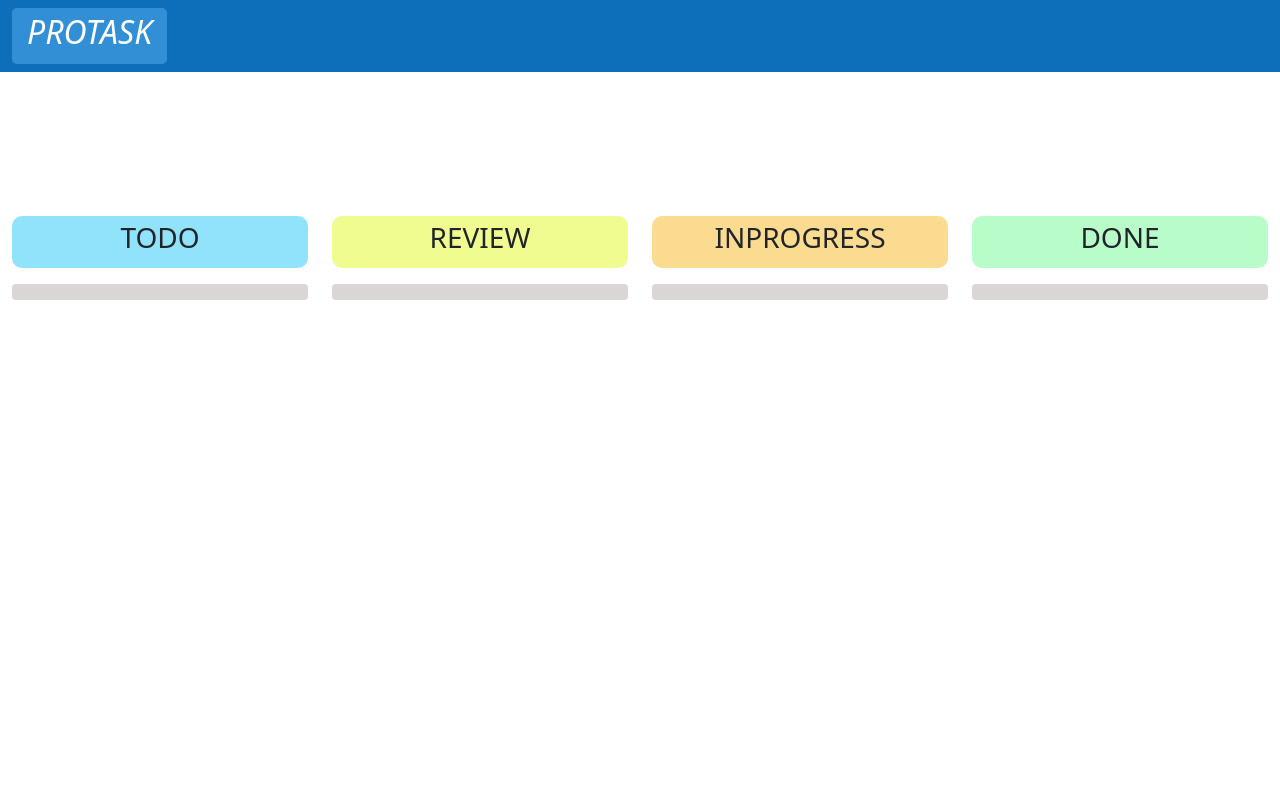
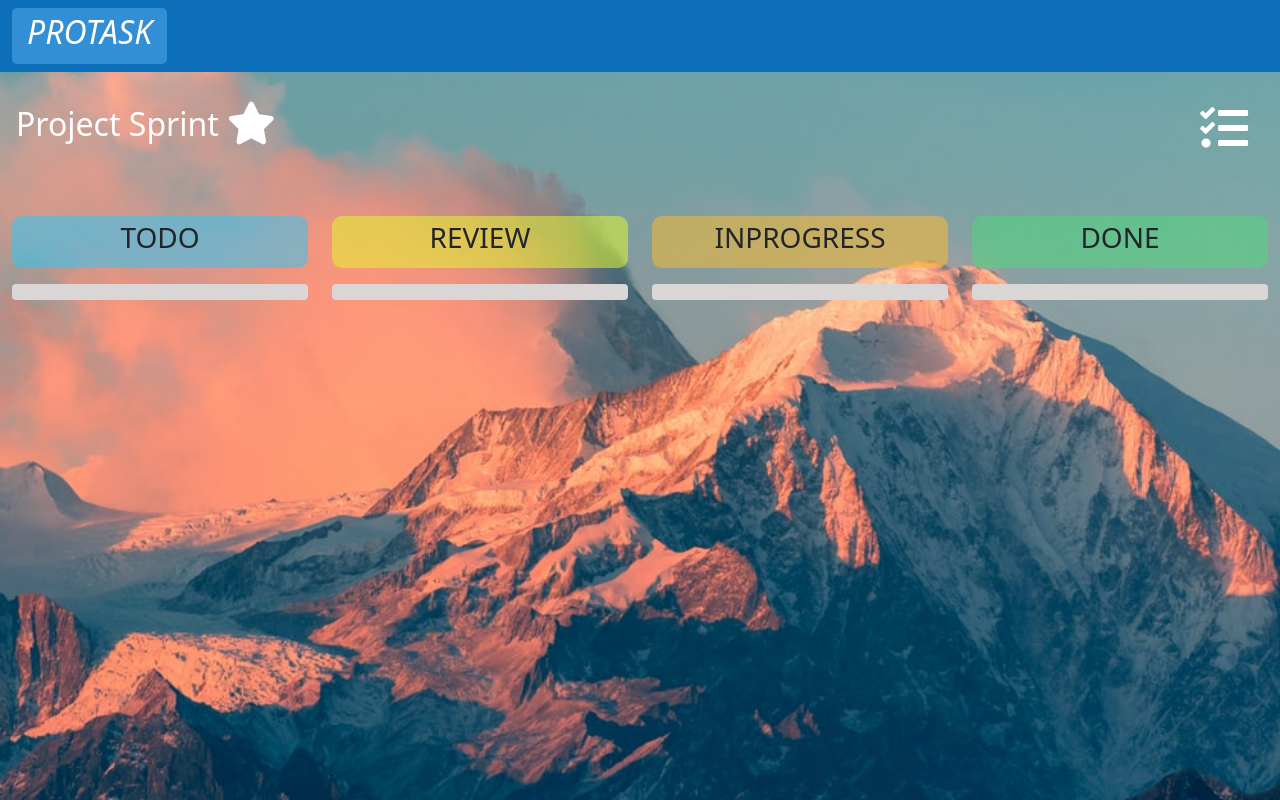
Before and after one commit to jomar1129/jwd5FinalProject, a plain HTML site: page index.html in a window 1280 px wide. Drawn offline with nearby package versions, Linux system fonts and the light colour scheme.

Commit message:
change background file path

```diff
--- a/css/index.css
+++ b/css/index.css
@@ -8,7 +8,7 @@
 body {
   height: 100%;
   background: #328fd6;
-  background: url(./images/background.jpg);
+  background: url(../images/background.jpg);
   background-repeat: no-repeat;
   background-size: cover;
 }
```
